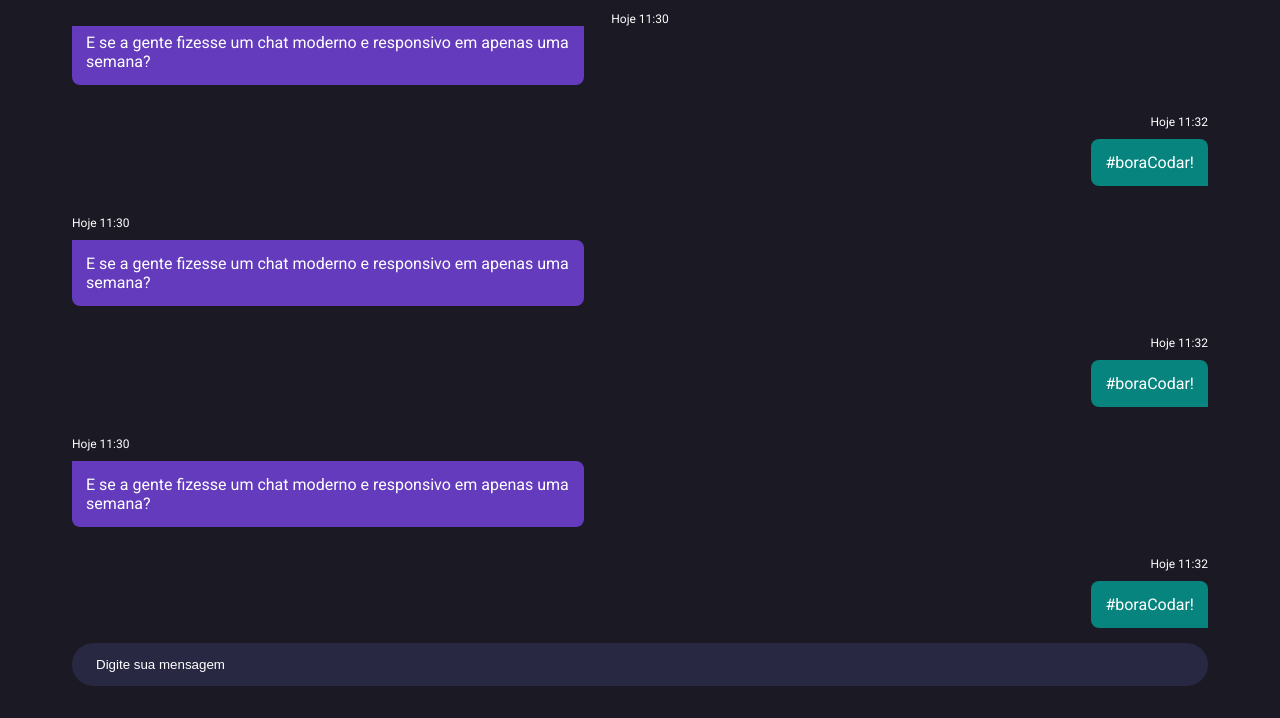
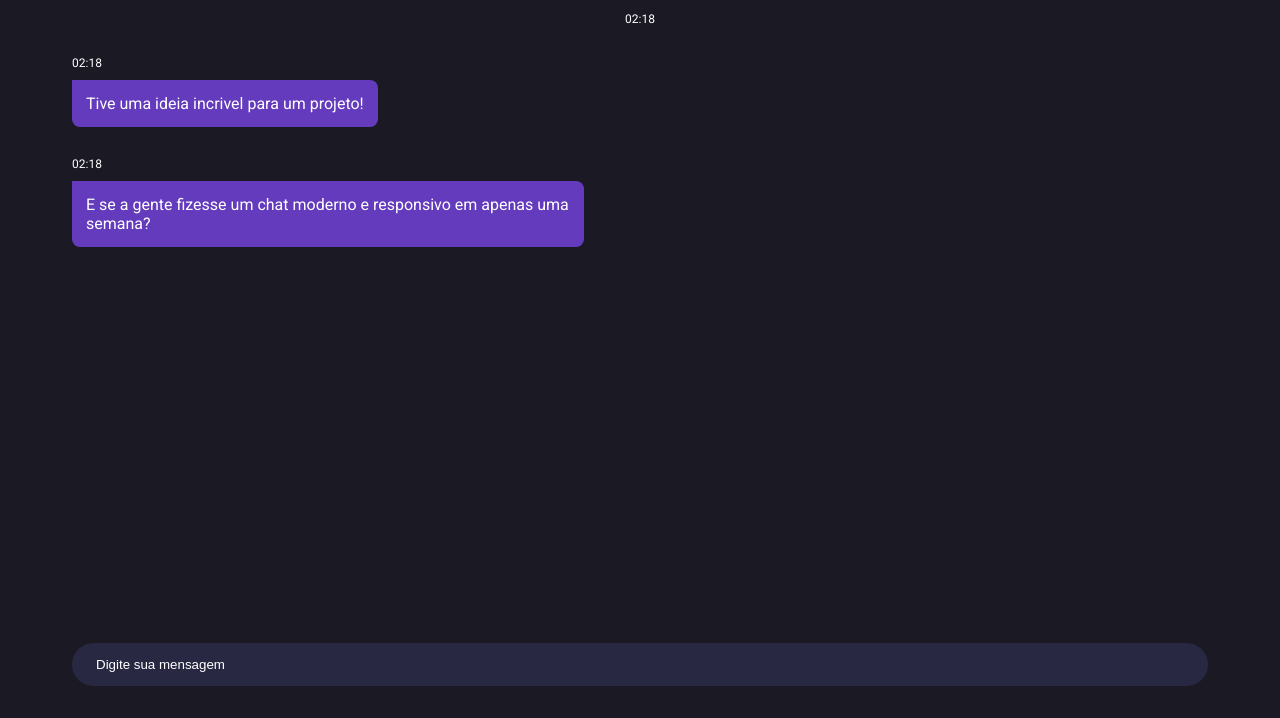
Before and after one commit to brunofelipehp/chatboot, a plain HTML site: page index.html in a window 1280 px wide. Shown: the part 82-800 px from the top of the page. Drawn offline with nearby package versions, Linux system fonts and the light colour scheme; some icons are missing.

Commit message:
hours message

```diff
--- a/index.html
+++ b/index.html
@@ -1,5 +1,5 @@
 <!DOCTYPE html>
-<html lang="en">
+<html lang="pt-BR">
   <head>
     <meta charset="UTF-8" />
     <meta http-equiv="X-UA-Compatible" content="IE=edge" />
@@ -34,61 +34,12 @@
           </div>
           <i class="ph-x close"></i>
         </section>
-        <div class="hoursTitle">
+        <div class="hour-title">
           <span>Hoje 11:30</span>
         </div>
       </header>
 
-      <main id="messages">
-        <div class="message">
-          <span>Hoje 11:30</span>
-          <p>Tive uma ideia incrivel para um projeto!</p>
-        </div>
-
-        <div class="send-message">
-          <span>Hoje 11:32</span>
-          <p>Sério? Me conta mais.</p>
-        </div>
-
-        <div class="message">
-          <span>Hoje 11:30</span>
-          <p>
-            E se a gente fizesse um chat moderno e responsivo em apenas uma
-            semana?
-          </p>
-        </div>
-
-        <div class="send-message">
-          <span>Hoje 11:32</span>
-          <p>#boraCodar!</p>
-        </div>
-
-        <div class="message">
-          <span>Hoje 11:30</span>
-          <p>
-            E se a gente fizesse um chat moderno e responsivo em apenas uma
-            semana?
-          </p>
-        </div>
-
-        <div class="send-message">
-          <span>Hoje 11:32</span>
-          <p>#boraCodar!</p>
-        </div>
-
-        <div class="message">
-          <span>Hoje 11:30</span>
-          <p>
-            E se a gente fizesse um chat moderno e responsivo em apenas uma
-            semana?
-          </p>
-        </div>
-
-        <div class="send-message">
-          <span>Hoje 11:32</span>
-          <p>#boraCodar!</p>
-        </div>
-      </main>
+      <main id="messages"></main>
 
       <footer id="input-message">
         <form>
--- a/main.js
+++ b/main.js
@@ -1,29 +1,80 @@
 const messages = document.querySelector("#messages");
 const inputMessage = document.querySelector("#input-message input");
 const formMessage = document.querySelector("#input-message form");
+const hourTitle = document.querySelector(".hour-title span");
 
-messages.lastElementChild.scrollIntoView();
+const messagesContainer = [
+  "Tive uma ideia incrivel para um projeto!",
+  "E se a gente fizesse um chat moderno e responsivo em apenas uma semana?",
+];
 
+const dateTitle = dayjs().format("HH:mm");
+hourTitle.textContent = dateTitle;
+
+const arr = [1, 4, 3, 5, 2, 6, 7, 8];
+
+arr.forEach((as) => {
+  setInterval(function () {
+    //  return console.log(as);
+  }, 3000);
+});
+
+messagesContainer.forEach((message) => {
+  chatMessage(message);
+});
+
+if (messages.children.length > 0) {
+  messages.lastElementChild.scrollIntoView();
+}
+/*
+setTimeout(function () {
+  chatMessage(messagesContainer[1]);
+}, 9000);
+*/
 function sendMessages(event) {
   event.preventDefault();
+
   const msg = inputMessage.value;
+
   if (msg.trim() !== "") {
+    const date = dayjs().format("HH:mm");
+
+    let hourMessage = document.createElement("span");
+    hourMessage.textContent = date;
+
     let messageText = document.createElement("p");
     messageText.textContent = msg;
+
     let bodyMessage = document.createElement("div");
+    bodyMessage.appendChild(hourMessage);
     bodyMessage.appendChild(messageText);
     bodyMessage.setAttribute("class", "send-message");
 
     messages.appendChild(bodyMessage);
     messages.lastElementChild.scrollIntoView();
-    const date = dayjs().format("HH:mm");
-    const dateLast = dayjs().isAfter(date).toString();
-
-    console.log(date);
-    console.log(dateLast);
-    if (dateLast === date) {
-    }
+    inputMessage.value = "";
   }
 }
 
+function chatMessage(msg) {
+  setTimeout(function () {
+    const date = dayjs().format("HH:mm");
+
+    let hourMessage = document.createElement("span");
+    hourMessage.textContent = date;
+
+    let messageText = document.createElement("p");
+    messageText.textContent = msg;
+
+    let bodyMessage = document.createElement("div");
+    bodyMessage.appendChild(hourMessage);
+    bodyMessage.appendChild(messageText);
+    bodyMessage.setAttribute("class", "message");
+
+    messages.appendChild(bodyMessage);
+  }, 3000);
+}
+
 addEventListener("submit", sendMessages);
+//E se a gente fizesse um chat moderno e responsivo em apenas uma
+//semana?
--- a/styles.css
+++ b/styles.css
@@ -75,7 +75,7 @@ section.info i#close {
   color: white;
 }
 
-div.hoursTitle {
+div.hour-title {
   display: flex;
   justify-content: center;
   margin-top: 1.4rem;
```
